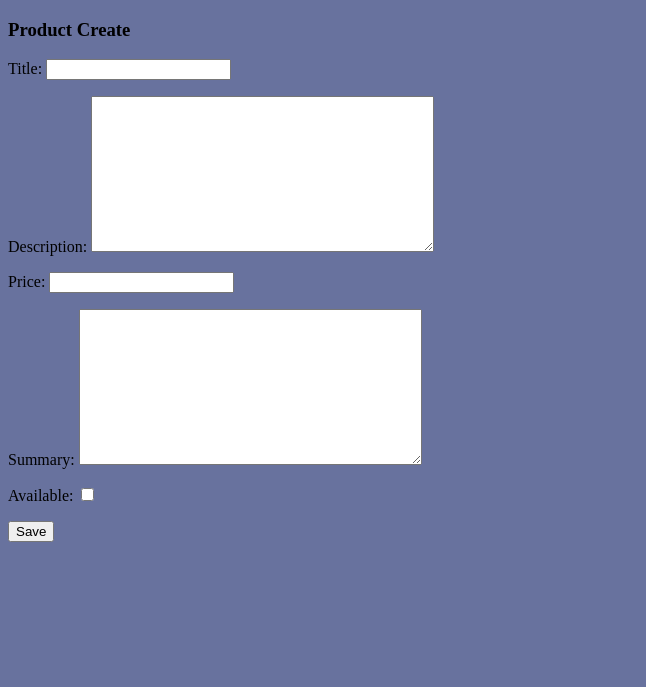
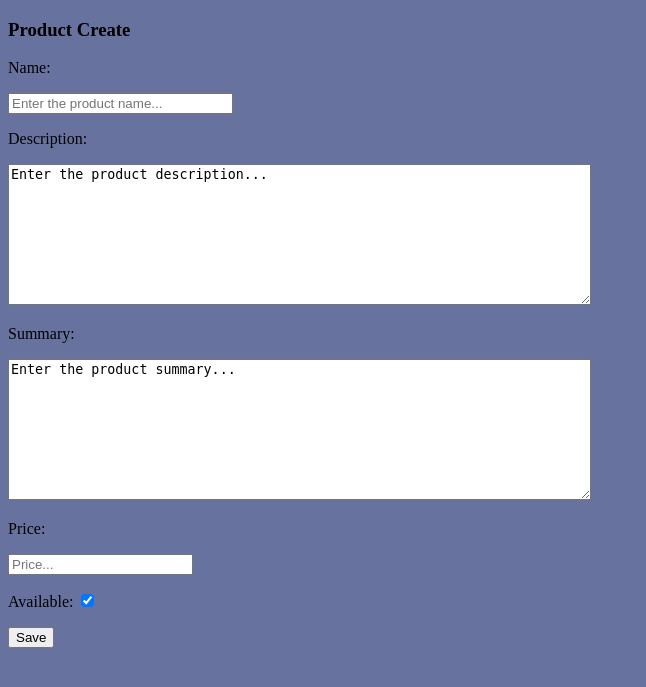
Before and after one commit to debojyotichatterjee9/djangoPractice, a Django app: page /product/create in a window 1280 px wide. Shown: the part 70-757 px from the top of the page, without its empty margins (0-646 px from the left). Run offline with Django 3.2, Linux system fonts and the light colour scheme.

Commit message:
create product using raw HTML form

```diff
--- a/src/products/models.py
+++ b/src/products/models.py
@@ -4,7 +4,7 @@ from django.db import models
 # COMMENT: Inherit this from the default Django class of model
 class Product(models.Model):
     title       = models.CharField(max_length=120) #max_legth is compulsory when using a char field, you can set it to max_length=None
-    description = models.TextField(blank=True, null=True)
+    description = models.TextField(blank = True, null = True)
     price       = models.DecimalField(decimal_places=2, max_digits=1000)
     summary     = models.TextField()
-    available   = models.BooleanField()
+    available   = models.BooleanField(default = True)
--- a/src/products/templates/products/products_create.html
+++ b/src/products/templates/products/products_create.html
@@ -1,9 +1,38 @@
-{% extends './root/base.html' %}
-{% block content %}
+{% extends './root/base.html' %} {% block content %}
 
 <h3>Product Create</h3>
-<form>
-    {{ form.as_p }}
+
+<form action='' method='post'>
+    <!--  DJANGO TEMPLATE STUFF  -->
+    <!--
+        This will put the csrf token and render all the fields mentioned in forms.py
+        in a <p></p> tag-->
+    {% csrf_token %} <!--{{ form.as_p }}-->
+     <!--  DJANGO TEMPLATE STUFF  -->
+     <!--  STANDARD HTML FORM BUILDING  -->
+
+    <div>
+        <p>Name: </p><input type='text' name='title' size='25' placeholder='Enter the product name...'>
+    </div>
+
+    <div>
+        <p>Description: </p><textarea name='description' rows="9" cols="70">
+Enter the product description...
+</textarea>
+    </div>
+
+    <div>
+        <p>Summary: </p><textarea name='summary' rows="9" cols="70">
+Enter the product summary...
+</textarea>
+    </div>
+
+    <div>
+        <p>Price: </p><input type='number' name='price' size='5' placeholder='Price...'>
+    </div>
+
+    <div>
+        <p>Available: <input type='checkbox' name='available' value='True' checked='yes'></p>
+    </div><!--  STANDARD HTML FORM BUILDING  -->
     <input type='submit' value='Save'>
-</form>
-{% endblock %}
+</form>{% endblock %}
--- a/src/products/views.py
+++ b/src/products/views.py
@@ -22,11 +22,45 @@ def product_detail_view(request):
 
 
 ''' ==================================== PRODUCT CREATE VIEW ==================================== '''
+# ~~~~~~~~~~ FOR DJANGO MODEL FORM METHOD ~~~~~~~~~~
+# def product_create_view(request):
+#     form = ProductForm(request.POST or None)
+#     if form.is_valid():
+#         form.save()
+#         form = ProductForm()
+#     context = {
+#         "form": form
+#     }
+#     return render(request, "products/products_create.html", context)
+
+# ~~~~~~~~~~ FOR RAW HTML FORM METHOD ~~~~~~~~~~
+# def product_create_view(request):
+#     if request.method == 'POST':
+#         userInput = {
+#         'title': request.POST.get('title'),
+#         'description': request.POST.get('description'),
+#         'summary': request.POST.get('summary'),
+#         'price': request.POST.get('price'),
+#         'available': request.POST.get('available')
+#         }
+#         if userInput['available'] is None:
+#             userInput['available'] = False
+#         print(userInput)
+#         if userInput:
+#             Product.objects.create(title = userInput['title'],
+#                            description = userInput['description'],
+#                            summary = userInput['summary'],
+#                            price = userInput['price'],
+#                            available = userInput['available'])
+#     context = {
+#
+#     }
+#     return render(request, "products/products_create.html", context)
+
+# ~~~~~~~~~~ FOR PURE DJANGO FORM METHOD ~~~~~~~~~~
 def product_create_view(request):
-    form = ProductForm(request.POST or None)
-    if form.is_valid():
-        form.save()
+
     context = {
-        "form": form
+
     }
     return render(request, "products/products_create.html", context)
```
